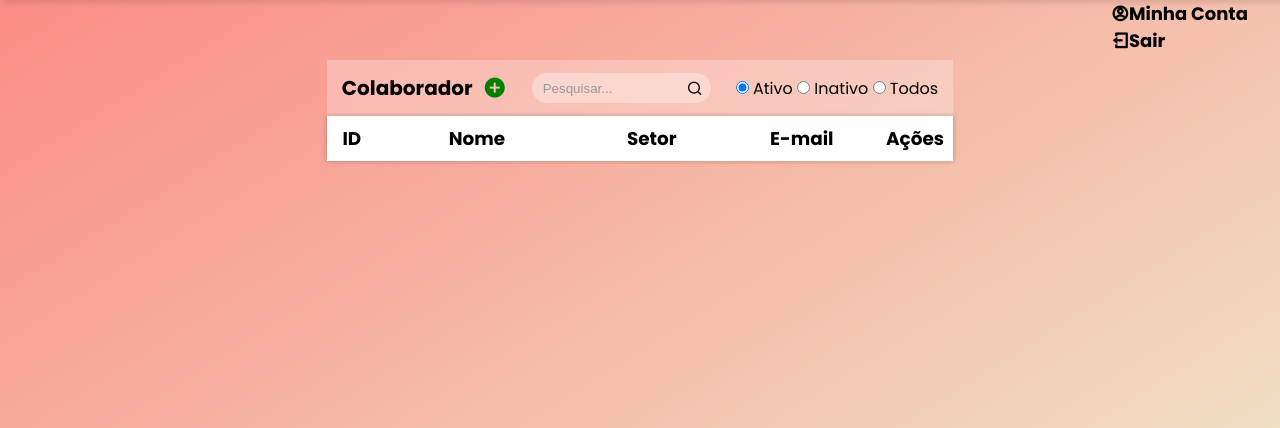
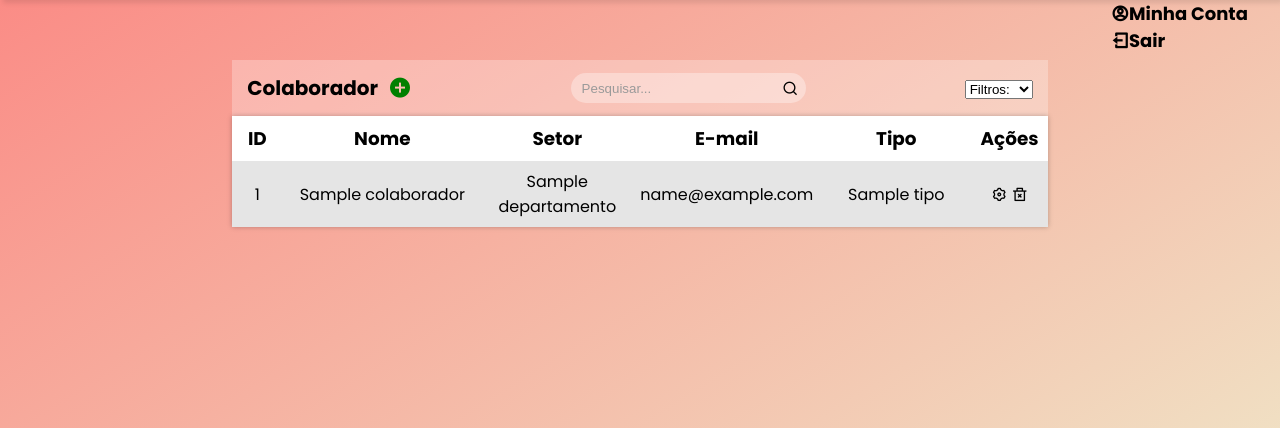
Before and after one commit to joelgxp/Projeto_Django_FeedBack, a Django app: template projeto/templates/colaborador.html in a window 1280 px wide. Shown: the part 60-488 px from the top of the page. Run offline with Django 5.2, Linux system fonts and the light colour scheme; tables that the repository leaves empty hold one stand-in row (values such as "Sample post"); the template is opened without the code that fills it: values that come from a table or form of the project are taken from there, most other values are stand-ins (such as "Sample title", 1, 10 or a date in 2020); lists and menus that the app fills with data are empty; some libraries are stand-ins or nearby versions.

Commit message:
Update colaborador.html

```diff
--- a/projeto/templates/colaborador.html
+++ b/projeto/templates/colaborador.html
@@ -1,6 +1,7 @@
 {% extends 'index.html' %}
 {% block content %}
 {% load static %}
+
 <div class="container" id="blur">
     <div class="card">
         <section class="table__header">
@@ -17,15 +18,13 @@
             </div>
 
             <!-- TODO: adicionar funcionalidade -->
-            <div class="input-radio">
-                <input type="radio" name="radioButton" id="ativo" checked>
-                <label for="ativo">Ativo</label>
-
-                <input type="radio" name="radioButton" id="inativo">
-                <label for="inativo">Inativo</label>
-
-                <input type="radio" name="radioButton" id="todos">
-                <label for="todos">Todos</label>
+            <div class="col-sm-2">
+                <select class="form-select">
+                    <option selected="">Filtros:</option>
+                    <option value="1" checked>Ativos</option>
+                    <option value="2">Inativos</option>
+                    <option value="3">Todos</option>
+                </select>
             </div>
         </section>
         <section class="table__body">
@@ -36,10 +35,26 @@
                         <th class="th-name">Nome</th>
                         <th>Setor</th>
                         <th>E-mail</th>
+                        <th>Tipo</th>
                         <th class="th-action" colspan="2">Ações</th>
                     </tr>
                 </thead>
                 <tbody id="tbody">
+                    {% for colaborador in colaboradores %}
+                    <tr>
+                        <td>{{ colaborador.id }}</td>
+                        <td>{{ colaborador.nome }}</td>
+                        <td>{{ colaborador.departamento }}</td>
+                        <td>{{ colaborador.email }}</td>
+                        <td>{{ colaborador.tipo }}</td>
+                        <td>
+                            <a href="javascript: void(0);" class="text-reset fs-16 px-1"> <i class="ri-settings-3-line"
+                                    title="Editar" onclick="openForm(this)"></i></a>
+                            <a href="javascript: void(0);" class="text-reset fs-16 px-1"> <i
+                                    class="ri-delete-bin-2-line"></i></a>
+                        </td>
+                    </tr>
+                    {% endfor %}
                 </tbody>
             </table>
         </section>
@@ -47,25 +62,25 @@
 </div>
 
 <div class="wrapper" id="wrapper">
-    <form action="" id="formColaborador">
+    <form action="{% url 'colaborador' %}" method="POST" id="formColaborador">{% csrf_token %}
         <h2 class="title" id="title-form"></h2>
+
         <div class="text-input">
             <label for="nome">Nome</label>
-            <input type="text" name="nome" id="nome" placeholder="Informe o nome" required>
+            {{ form.nome }}
         </div>
         <div class="text-input">
             <label for="departamento">Setor</label>
-            <input type="text" name="departamento" id="departamento" placeholder="Informe o departamento" required>
+            {{ form.departamento }}
         </div>
         <div class="text-input">
             <label for="email">E-mail</label>
-            <input type="email" name="email" id="email" placeholder="Informe o e-mail" required>
+            {{ form.email }}
         </div>
         <div class="text-input">
             <label for="senha">Senha</label>
-            <input type="password" name="senha" id="senha" placeholder="Informe a senha" required>
+            {{ form.senha }}
         </div>
-
         <div class="buttons">
             <button type="submit" class="btn-save" id="btn-save">Salvar</button>
             <button class="btn-primary" onclick="closeForm()">Cancelar</button>
```
